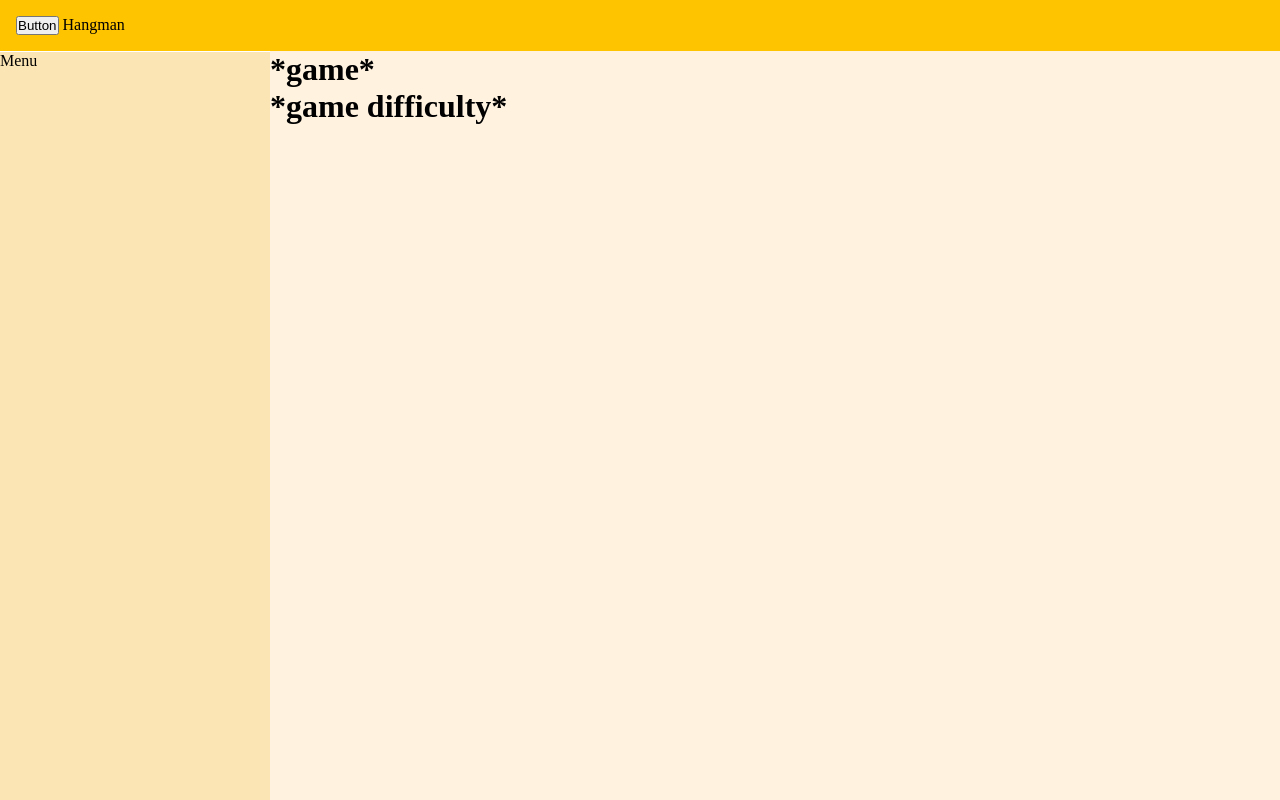
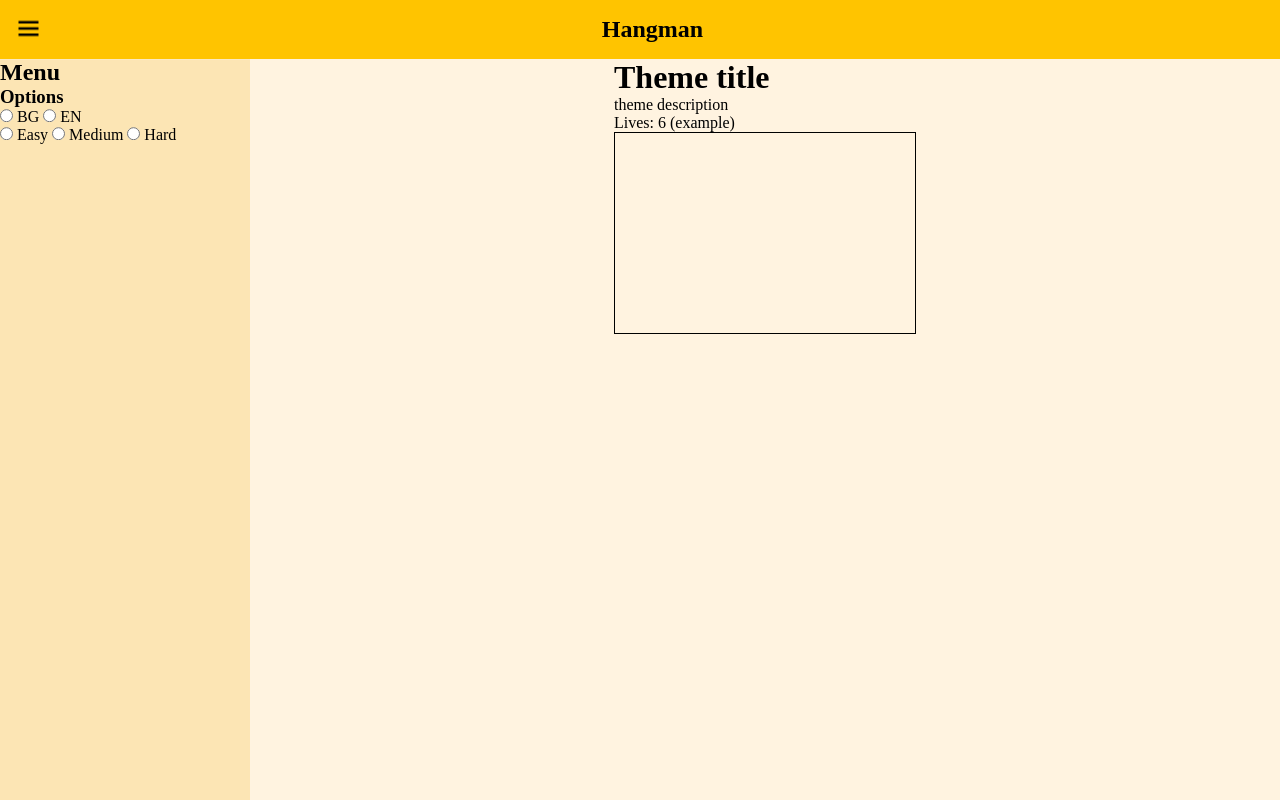
Before and after one commit to desertedClub/Hangman, a plain HTML site: page index.html in a window 1280 px wide. Drawn offline with Linux system fonts and the light colour scheme.

Commit message:
Working sidebar. Need functionality on buttons. Main layout set up.

```diff
--- a/index.css
+++ b/index.css
@@ -5,7 +5,7 @@
 body {
     height: 100vh;
     display: grid;
-    grid-template-columns: 270px 1fr;
+    grid-template-columns: 250px 1fr;
     grid-template-rows: auto 1fr;
     grid-template-areas:
         "navbar navbar"
@@ -17,10 +17,15 @@ nav {
     grid-area: navbar;
     background-color: rgb(255, 196, 0);
     padding: 1em;
+
+    display: grid;
+    grid-template-areas: "menu navbar";
+    grid-template-columns: 25px 1fr;
+    justify-items: center;
 }
 aside {
-    height: calc(100vh - 52px);
-    top: 52px;
+    height: calc(100vh - 59.2px);
+    top: 59.2px;
     position: sticky;
     align-self: start;
     grid-area: sidebar;
@@ -30,14 +35,41 @@ main {
     grid-area: main;
     background-color: rgb(255, 243, 224);
 }
+#game {
+    grid-area: game;
+
+    display: grid;
+    justify-content: center;
+}
+#game-dif {
+    grid-area: dif;
+}
+#menu-btn {
+    background: url('media/images/burger.png');
+    background-repeat: no-repeat;
+    background-position: center;
+    height: 25px;
+    width: 25px;
+    border: none;
+    padding:10px;
+}
+
+#main-screen {
+    align-items: center;
+}
+#hangman-frame {
+    width: 300px;
+    height: 200px;
+    border: 1px black solid;
+}
 
 @media(max-width: 800px) {
     body {
-        grid-template-columns: 1fr;
+        grid-template-columns: 1px 1fr;
     }
     aside {
         position: fixed;
-        width: 300px;
+        width: 80%;
         display: none;
     }
     .show {
--- a/index.html
+++ b/index.html
@@ -13,24 +13,63 @@
     <body>
         <nav>
             <button id="menu-btn" onClick="toggleSidebar()">
-                Button
             </button>
-                Hangman
+            <h1>Hangman</h1>
         </nav>
-        <aside id="sidebar">Menu</aside>
+<!-- /////////////////////////////////// sidebar ///////////////////////////// -->
+        <aside id="sidebar">
+            <h1>Menu</h1>
+            <div id="options">
+                <h3>Options</h3>
+                <div id="lang">
+                    <input type="radio" name="lang" id="bg">
+                    <label for="bg">BG</label>
+
+                    <input type="radio" name="lang" id="en">
+                    <label for="en">EN</label>
+                </div>
+            </div>
+
+            <div id="game-dif">
+                <input type="radio" name="level" id="easy">
+                <label for="easy">Easy</label>
+
+                <input type="radio" name="level" id="mid">
+                <label for="mid">Medium</label>
+
+                <input type="radio" name="level" id="hard">
+                <label for="hard">Hard</label>
+            </div>
+        </aside>
 <!-- ///////////////////// main screen /////////////////////////// -->
         <main>
         <div id="main-screen">
-
 <!-- /////////////////////////// game ///////////////////////////// -->
             <div id="game">
-                <h1>*game*</h1>
-            </div>
-<!-- ///////////////////////// game difficulty //////////////////// -->
-            <div id="game-dif">
-                <h1>*game difficulty*</h1>
+        <!-- /// *change screen when reading rules* /// -->
+                <div id="theme">
+                    <h1>Theme title</h1>
+                    <p>theme description</p>
+                </div>
+
+                <div id="lives">
+                    <p>Lives: 6 (example)</p>
+                </div>
+
+                <div id="hangman-frame">
+                    <!-- //// images //// -->
+                </div>
+
+                <div id="words">
+
+                </div>
+
+                <div id="letters">
+
+                </div>
             </div>
 
+            <!-- <div id="rules">RULES</div> -->
         </div>
         </main>
     </body>
```
Also changed, not shown: media/images/burger.png (added), media/images/burger.svg (deleted).
